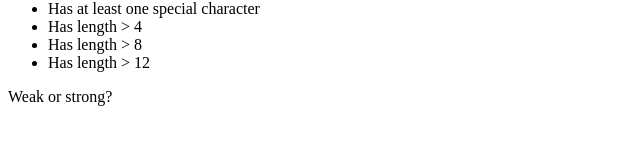
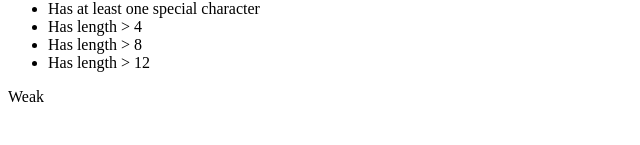
Before and after one commit to skoropadsky/vue-password-task, a Vue app: page / in a window 1280 px wide. Shown: the part 287-432 px from the top of the page, without its empty margins (0-640 px from the left). Built offline with nearby package versions, Linux system fonts and the light colour scheme.

Commit message:
feat(password): validation and test

```diff
--- a/src/components/PasswordInput.vue
+++ b/src/components/PasswordInput.vue
@@ -1,7 +1,16 @@
 <template>
-  <input data-test="password-field">
+  <input
+    type="password"
+    data-test="password-field"
+    :value="value"
+    @input="$emit('update:value', $event.target.value)"
+  />
 </template>
 <script>
-export default {};
+export default {
+  props: {
+    value: String,
+  },
+};
 </script>
 <style></style>
--- a/src/components/PasswordStrengthIndicator.vue
+++ b/src/components/PasswordStrengthIndicator.vue
@@ -1,6 +1,10 @@
 <template>
-  <span>Weak or strong?</span>
+  <span>{{ status }}</span>
 </template>
 <script>
-export default {};
+export default {
+  props: {
+    status: String,
+  },
+};
 </script>
--- a/src/components/Rules.vue
+++ b/src/components/Rules.vue
@@ -1,6 +1,13 @@
 <template>
   <ul>
-    <li :data-test-rule="rule" :key="rule" v-for="(label, rule) in rulesLabels">{{label}}</li>
+    <li
+      :data-test-rule="rule"
+      :key="rule"
+      v-for="(label, rule) in rulesLabels"
+      :class="{'rules__rule--valid': validRules[rule] }"
+    >
+      {{label}}
+    </li>
   </ul>
 </template>
 <script>
@@ -16,6 +23,9 @@ export const RULE = {
 };
 
 export default {
+  props: {
+    validRules: Object,
+  },
   computed: {
     rulesLabels() {
       return {
@@ -31,3 +41,8 @@ export default {
   },
 };
 </script>
+<style lang="css" scoped>
+  .rules__rule--valid {
+    color: green;
+  }
+</style>
--- a/src/views/PasswordCheck.vue
+++ b/src/views/PasswordCheck.vue
@@ -1,8 +1,11 @@
 <template>
   <div>
-    <PasswordInput/>
-    <Rules />
-    <PasswordStrengthIndicator data-test="password-strength"/>
+    <PasswordInput :value.sync="password" />
+    <Rules :valid-rules="validRules"/>
+    <PasswordStrengthIndicator
+      data-test="password-strength"
+      :status="weakOrStrong"
+    />
   </div>
 </template>
 <script>
@@ -16,6 +19,48 @@ export default {
     PasswordInput,
     PasswordStrengthIndicator,
   },
+  data() {
+    return {
+      password: '',
+    };
+  },
+  computed: {
+    hasAtLeastOneLetter() {
+      return /[a-zA-Z]+/.test(this.password);
+    },
+    hasAtLeastOneUpperAndLower() {
+      return /[a-z]+.*[A-Z]+|[A-Z]+.*[a-z]+/.test(this.password);
+    },
+    hasAtLeastOneNumber() {
+      return /\d+/.test(this.password);
+    },
+    hasAtLeastOneSpecialSymbol() {
+      return /[$&+,:;=?@#|'<>.^*()%!-]+/.test(this.password);
+    },
+    hasLengthLongerThan4() {
+      return this.password.length > 4;
+    },
+    hasLengthLongerThan8() {
+      return this.password.length > 8;
+    },
+    hasLengthLongerThan12() {
+      return this.password.length > 12;
+    },
+    validRules() {
+      return {
+        OneLetter: this.hasAtLeastOneLetter,
+        UpperAndLower: this.hasAtLeastOneUpperAndLower,
+        OneNumber: this.hasAtLeastOneNumber,
+        SpecialSymbol: this.hasAtLeastOneSpecialSymbol,
+        LongerThan4: this.hasLengthLongerThan4,
+        LongerThan8: this.hasLengthLongerThan8,
+        LongerThan12: this.hasLengthLongerThan12,
+      };
+    },
+    weakOrStrong() {
+      return (Object.values(this.validRules).filter((rule) => rule).length > 4) ? 'Strong' : 'Weak';
+    },
+  },
 };
 </script>
 <style>
```
Also changed, not shown: 1 other file (tests, documents, lock files or other folders).
